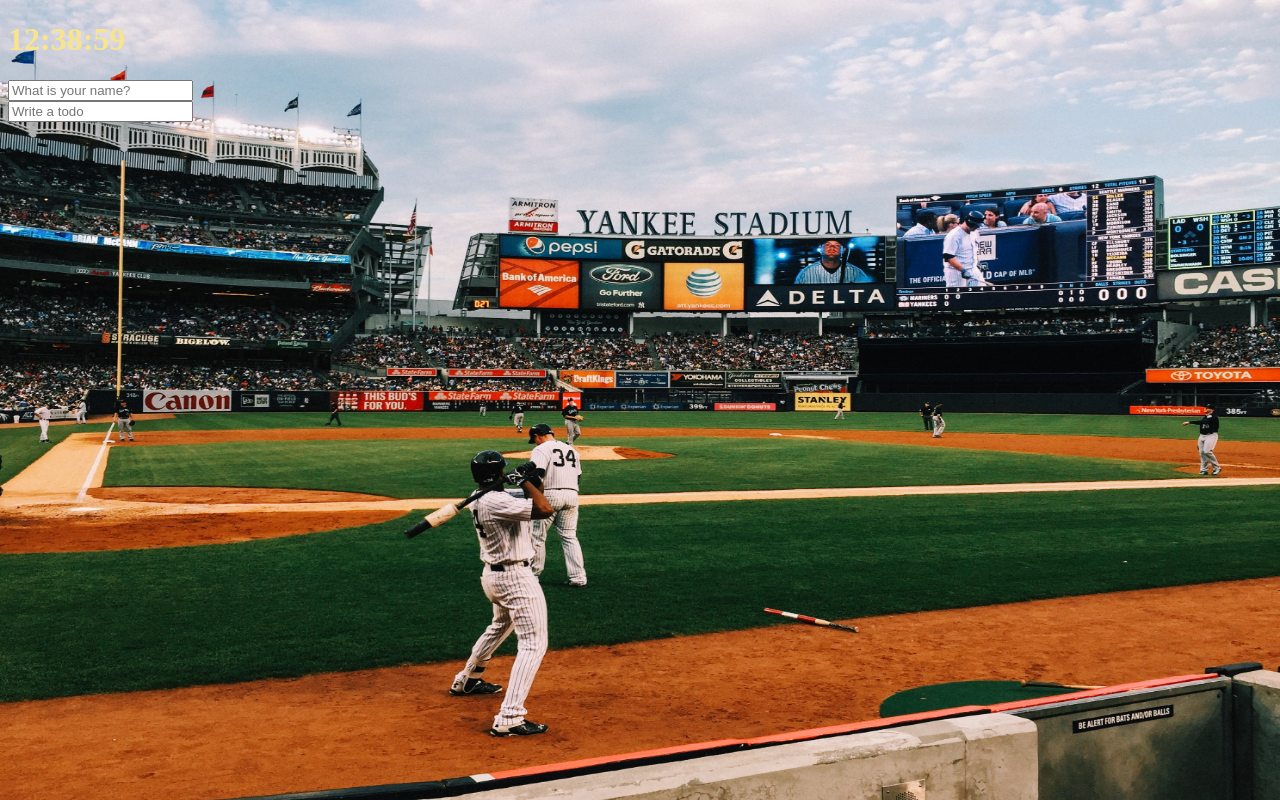
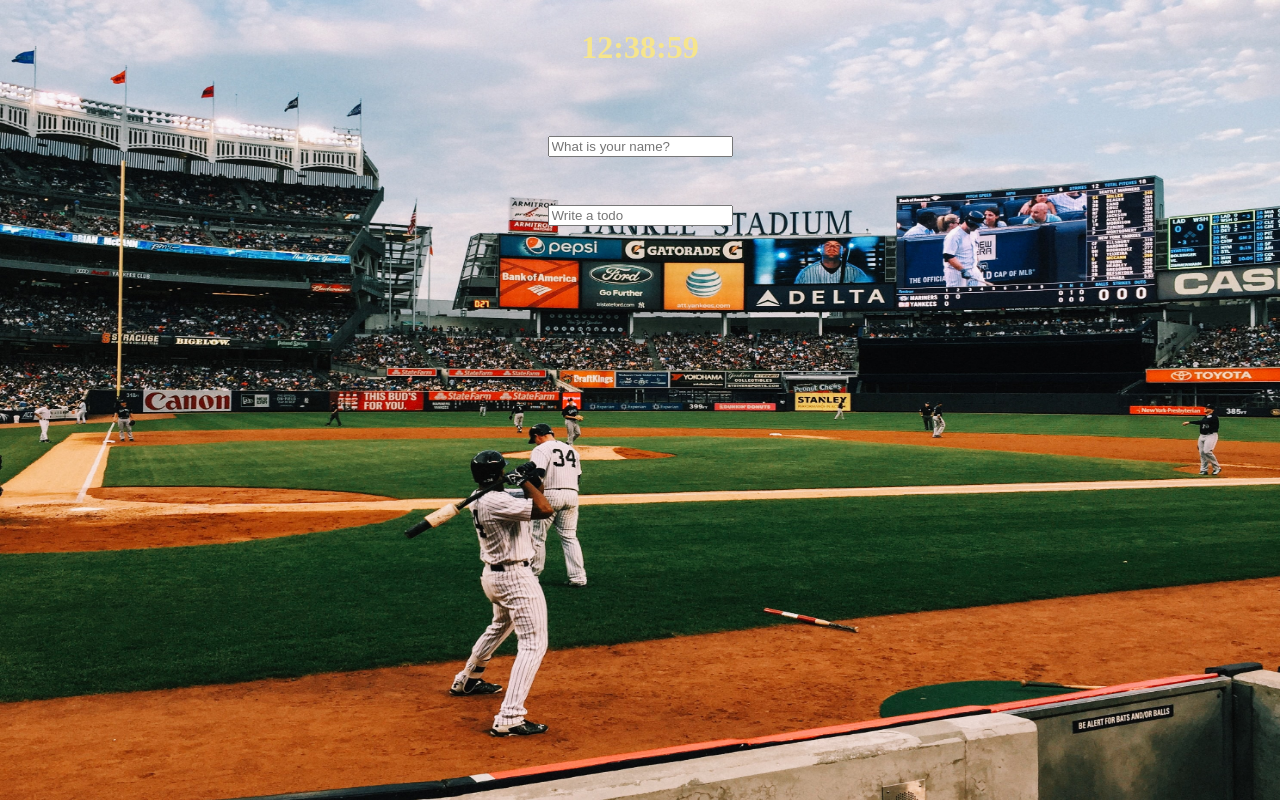
Before and after one commit to Pigrabbit/clone-moment, a plain HTML site: page index.html in a window 1280 px wide. Drawn offline with Linux system fonts and the light colour scheme; no server answers.

Commit message:
Add css grid and responsive design

```diff
--- a/index.css
+++ b/index.css
@@ -7,12 +7,55 @@
   transition: color 0.5s ease-in-out;
 }
 
-h4 {
+span {
   color: #f6e58d;
 }
 
-span {
+.wrapper {
+  display: grid;
+  grid-template-columns: 1fr 1fr;
+  grid-template-areas:
+    "clock weather"
+    ". showing"
+    "toDoForm toDoList";
+  grid-gap: 2em;
+}
+
+.clock {
+  grid-area: clock;
+  justify-self: center;
+}
+
+.nameForm {
+  display: none;
+}
+
+.greetings {
+  display: none;
+}
+
+.showing {
+  display: block;
+  justify-self: center;
+  grid-area: showing;
+}
+
+.toDoForm {
+  grid-area: toDoForm;
+  justify-self: center;
+}
+
+.toDoList {
+  grid-area: toDoList;
+  align-self: center;
+  display: grid;
+  grid-gap: 1em;
+}
+
+.weather {
+  grid-area: weather;
   color: #f6e58d;
+  justify-self: end;
 }
 
 .clicked {
@@ -21,15 +64,6 @@
 
 .btn {
   cursor: pointer;
-}
-
-.form,
-.greetings {
-  display: none;
-}
-
-.showing {
-  display: block;
 }
 
 @keyframes fadeIn {
@@ -50,3 +84,16 @@
   height: 100%;
   animation: fadeIn 0.5s linear;
 }
+
+@media screen and (min-width: 736px) {
+  .wrapper {
+    display: grid;
+    grid-template-columns: 1fr 2fr 1fr;
+    grid-template-areas:
+      ". clock weather"
+      ". showing ."
+      ". toDoForm ."
+      ". toDoList .";
+    grid-gap: 3em;
+  }
+}
--- a/index.html
+++ b/index.html
@@ -3,21 +3,24 @@
   <head>
     <title>Clone Momentum</title>
     <meta charset="utf-8" />
+    <meta name="viewport" content="width=device-width,initial-scaale=1.0" />
     <link rel="stylesheet" href="index.css" />
   </head>
   <body>
-    <div class="js-clock">
-      <h1>00:00</h1>
+    <div class="wrapper">
+      <div class="js-clock clock">
+        <h1>00:00</h1>
+      </div>
+      <form class="js-form nameForm">
+        <input type="text" placeholder="What is your name?" />
+      </form>
+      <h1 class="js-greetings greetings"></h1>
+      <form class="js-toDoForm toDoForm">
+        <input type="text" placeholder="Write a todo" />
+      </form>
+      <ul class="js-toDoList toDoList"></ul>
+      <div class="js-weather weather"></div>
     </div>
-    <form class="js-form form">
-      <input type="text" placeholder="What is your name?" />
-    </form>
-    <h4 class="js-greetings greetings"></h4>
-    <form class="js-toDoForm">
-      <input type="text" placeholder="Write a todo" />
-    </form>
-    <ul class="js-toDoList"></ul>
-    <spanc class="js-weather"></spanc>
     <script src="clock.js"></script>
     <script src="greeting.js"></script>
     <script src="todo.js"></script>
```
